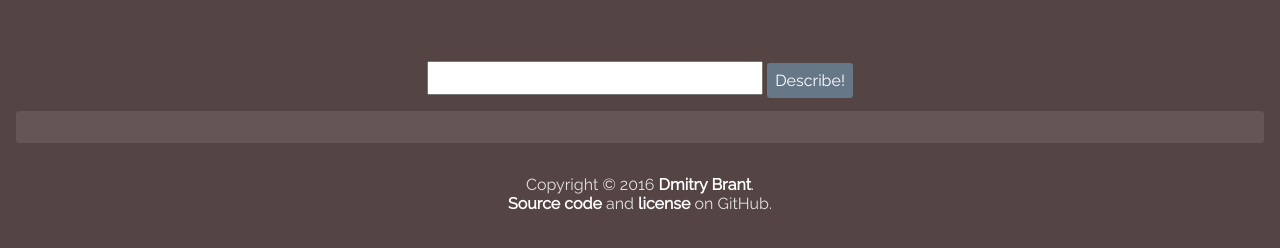
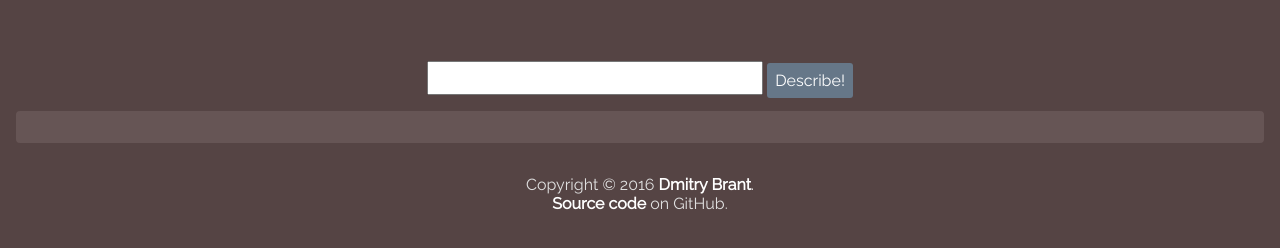
Before and after one commit to dbrant/wikidata-autodesc, a website with bundled scripts: page index.html in a window 1280 px wide. Shown: the part 94-342 px from the top of the page. Built offline with nearby package versions, Linux system fonts and the light colour scheme.

Commit message:
Update footer.

```diff
--- a/index.html
+++ b/index.html
@@ -46,7 +46,7 @@
     </div>
 
     <div class="footer centered">
-        Copyright &copy; 2016 <a href="http://dmitrybrant.com">Dmitry Brant</a>.<br /><a href="https://github.com/dbrant/fileviewer">Source code</a> and <a href="https://github.com/dbrant/fileviewer/blob/master/LICENSE">license</a> on GitHub.
+        Copyright &copy; 2016 <a href="http://dmitrybrant.com">Dmitry Brant</a>.<br /><a href="https://github.com/dbrant/wikidata-autodesc">Source code</a> on GitHub.
     </div>
 </body>
 </html>
```
